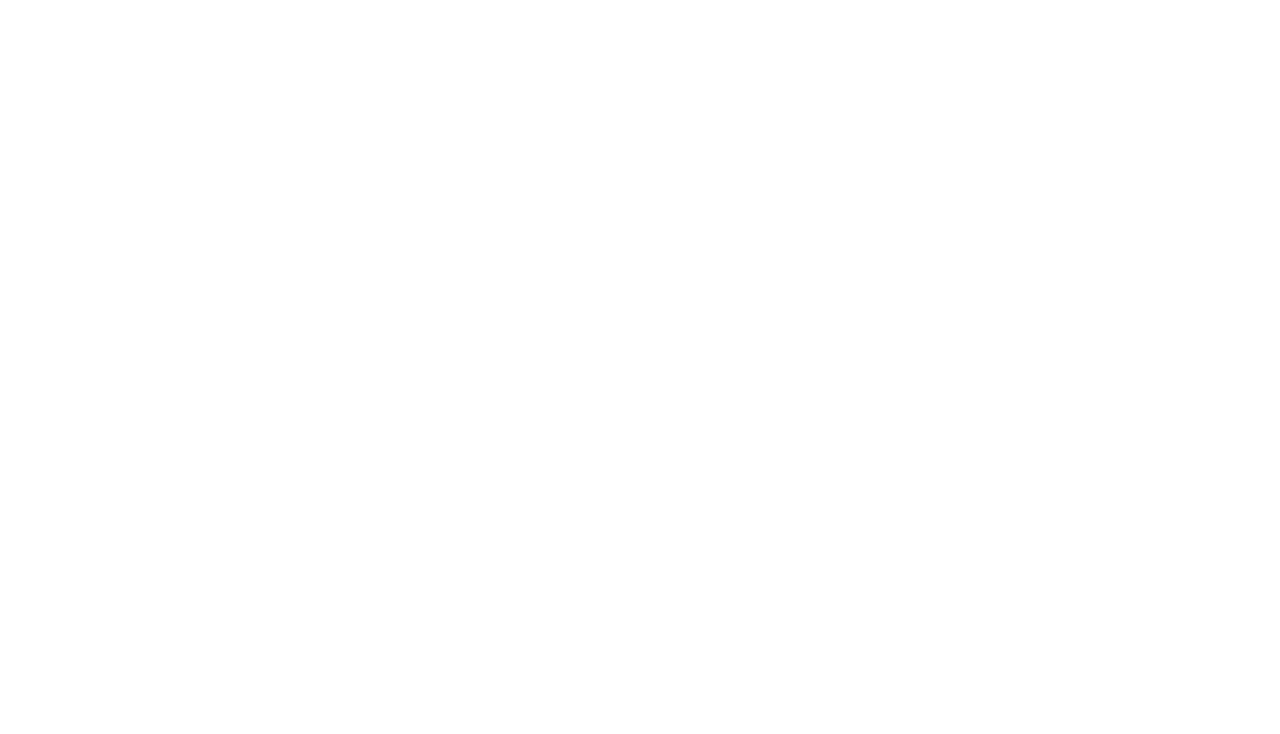
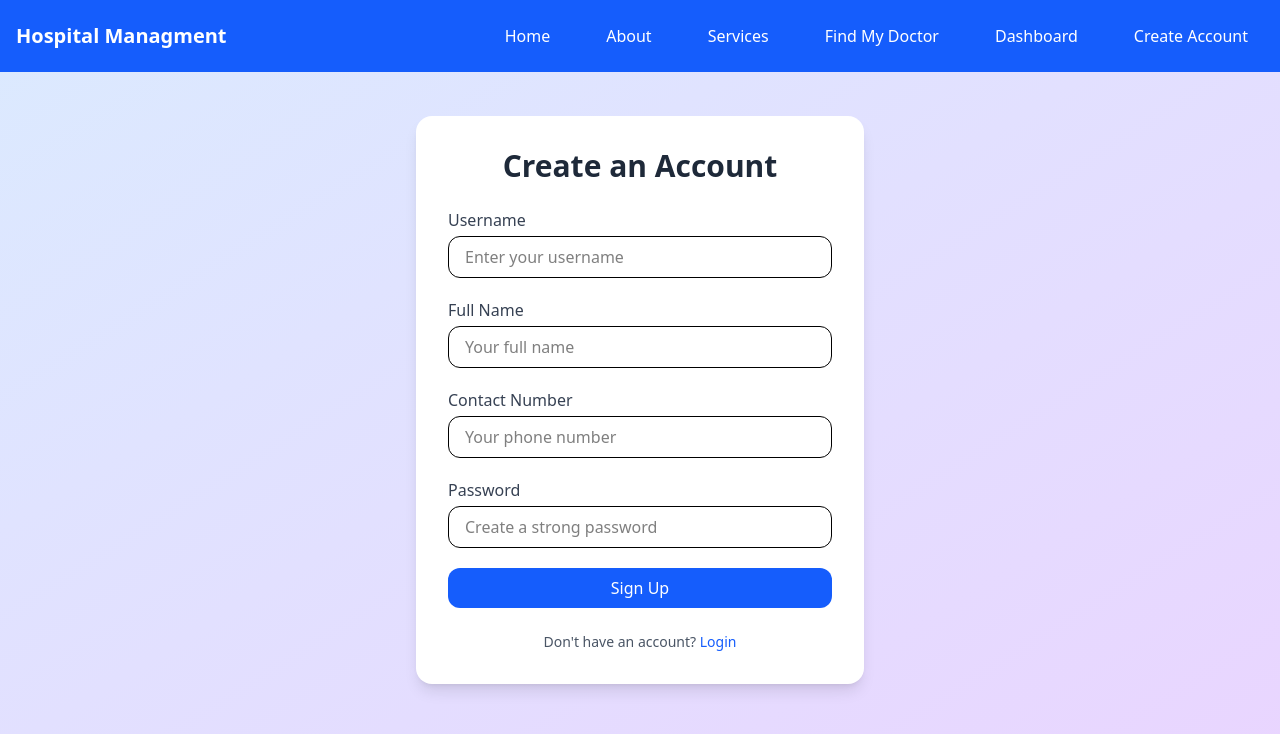
Before and after one commit to onkarhol999/hospital-management-frontend, a React (Vite) app: page /signUp in a window 1280 px wide. Before the commit this address had no page. Shown: the top 734 px of the page. Built offline with nearby package versions, Linux system fonts and the light colour scheme.

Commit message:
Login and signup Frontend added

```diff
--- a/src/App.jsx
+++ b/src/App.jsx
@@ -11,6 +11,8 @@
 import DocterDashBoardLogin from './componentas/DoctorDashBoardLogin'
 import Dashboard from './componentas/Dashboard';
 import EmailPage from './componentas/EmailPage';
+import UserSignUp from './componentas/UserSignUp';
+import UserLogin from './componentas/UserLogin';
 
 function App() {
   return (
@@ -27,6 +29,8 @@
         <Route path="/doctorDashBoardLogin" element={<DocterDashBoardLogin/>} />
         <Route path="/dashboard" element={<Dashboard />} />
         <Route path="/emailPage" element={<EmailPage />} />
+        <Route path="/signUp" element={<UserSignUp />} />
+        <Route path="/login" element={<UserLogin />} />
       </Routes>
     </Router>
   );
--- a/src/componentas/Navbar.jsx
+++ b/src/componentas/Navbar.jsx
@@ -17,7 +17,7 @@
         <li><Link to="/" className="block py-2 px-4">Home</Link></li>
         <li><Link to="/about" className="block py-2 px-4">About</Link></li>
         <li><Link to="/services" className="block py-2 px-4">Services</Link></li>
-        <li><Link to="/findMyDoctor" className="block py-2 px-4">Find My Doctor</Link></li>
+        <li><Link to="/login" className="block py-2 px-4">Find My Doctor</Link></li>
         <li><Link to="/doctorDashBoardLogin" className="block py-2 px-4">Dashboard</Link></li>
         <li><Link to="/createAccount" className="block py-2 px-4">Create Account</Link></li>
       </ul>
--- /dev/null
+++ b/src/componentas/UserLogin.jsx
@@ -0,0 +1,101 @@
+import React, { useState } from "react";
+import { useNavigate } from "react-router-dom";
+import Navbar from "./NavBar";
+import { Link } from "react-router-dom";
+
+const UserLogin = () => {
+  const [loginData, setLoginData] = useState({
+    userName: "",
+    password: "",
+  });
+
+  const [message, setMessage] = useState("");
+  const navigate = useNavigate();
+
+  const handleChange = (e) => {
+    const { name, value } = e.target;
+    setLoginData((prev) => ({
+      ...prev,
+      [name]: value,
+    }));
+  };
+
+  const handleLogin = async (e) => {
+    e.preventDefault();
+    try {
+      const response = await fetch("http://localhost:8080/loginUser", {
+        method: "POST",
+        headers: {
+          "Content-Type": "application/json",
+        },
+        body: JSON.stringify(loginData),
+      });
+
+      if (response.ok) {
+        setMessage("✅ Login successful!");
+        setTimeout(() => {
+          navigate("/findMyDoctor");
+        }, 1000);
+      } else {
+        setMessage("❌ Invalid username or password.");
+      }
+    } catch (error) {
+      console.error("Login Error:", error);
+      setMessage("⚠️ Something went wrong.");
+    }
+  };
+
+  return (
+    <div className="min-h-screen bg-gradient-to-br from-green-100 to-blue-200 flex items-center justify-center">
+        <Navbar/>
+      <div className="w-full max-w-md bg-white p-8 rounded-2xl shadow-lg">
+        <h2 className="text-3xl font-bold text-center text-gray-800 mb-6">Welcome Back</h2>
+        {message && <p className="mb-4 text-center text-sm text-green-600">{message}</p>}
+
+        <form onSubmit={handleLogin} className="space-y-5">
+          <div>
+            <label className="block text-gray-700 font-medium mb-1">Username</label>
+            <input
+              type="text"
+              name="userName"
+              value={loginData.userName}
+              onChange={handleChange}
+              required
+              placeholder="Enter your username"
+              className="w-full px-4 py-2 border rounded-xl focus:outline-none focus:ring-2 focus:ring-blue-400"
+            />
+          </div>
+
+          <div>
+            <label className="block text-gray-700 font-medium mb-1">Password</label>
+            <input
+              type="password"
+              name="password"
+              value={loginData.password}
+              onChange={handleChange}
+              required
+              placeholder="Enter your password"
+              className="w-full px-4 py-2 border rounded-xl focus:outline-none focus:ring-2 focus:ring-blue-400"
+            />
+          </div>
+
+          <button
+            type="submit"
+            className="w-full bg-blue-600 text-white py-2 rounded-xl hover:bg-blue-700 transition duration-300"
+          >
+            Login
+          </button>
+        </form>
+
+        <p className="text-sm text-center text-gray-600 mt-6">
+            Don't have an account?{" "}
+             <Link to="/signUp" className="text-blue-600 hover:underline">
+                        Sign up
+             </Link>
+        </p>
+      </div>
+    </div>
+  );
+};
+
+export default UserLogin;
--- /dev/null
+++ b/src/componentas/UserSignUp.jsx
@@ -0,0 +1,131 @@
+import React, { useState } from "react";
+import { useNavigate } from "react-router-dom"; // ← import useNavigate
+import Navbar from "./NavBar";
+import { Link } from "react-router-dom";
+
+const UserSignUp = () => {
+  const [formData, setFormData] = useState({
+    userName: "",
+    name: "",
+    contactNumber: "",
+    password: "",
+  });
+
+  const [message, setMessage] = useState("");
+  const navigate = useNavigate(); // ← initialize useNavigate
+
+  const handleChange = (e) => {
+    const { name, value } = e.target;
+    setFormData((prevData) => ({
+      ...prevData,
+      [name]: value,
+    }));
+  };
+
+  const handleSubmit = async (e) => {
+    e.preventDefault();
+    try {
+      const response = await fetch("http://localhost:8080/addUser", {
+        method: "POST",
+        headers: {
+          "Content-Type": "application/json",
+        },
+        body: JSON.stringify(formData),
+      });
+
+      if (response.ok) {
+        setMessage("🎉 User registered successfully!");
+        setFormData({ userName: "", name: "", contactNumber: "", password: "" });
+
+        setTimeout(() => {
+          navigate("/findMyDoctor"); // ← redirect to /findMyDoctor
+        }, 1000); // delay to show success message for a second
+      } else {
+        setMessage("❌ Failed to register user.");
+      }
+    } catch (error) {
+      console.error("Error:", error);
+      setMessage("⚠️ Error occurred while registering.");
+    }
+  };
+
+  return (
+    <div className="min-h-screen bg-gradient-to-br from-blue-100 to-purple-200 flex items-center justify-center">
+        <Navbar/>
+      <div className="w-full max-w-md bg-white p-8 rounded-2xl shadow-lg">
+        <h2 className="text-3xl font-extrabold text-center text-gray-800 mb-6">Create an Account</h2>
+        {message && <div className="mb-4 text-sm text-center text-green-600">{message}</div>}
+
+        <form onSubmit={handleSubmit} className="space-y-5">
+          <div>
+            <label className="block text-gray-700 font-medium mb-1">Username</label>
+            <input
+              type="text"
+              name="userName"
+              value={formData.userName}
+              onChange={handleChange}
+              required
+              className="w-full px-4 py-2 border rounded-xl focus:outline-none focus:ring-2 focus:ring-blue-400"
+              placeholder="Enter your username"
+            />
+          </div>
+
+          <div>
+            <label className="block text-gray-700 font-medium mb-1">Full Name</label>
+            <input
+              type="text"
+              name="name"
+              value={formData.name}
+              onChange={handleChange}
+              required
+              className="w-full px-4 py-2 border rounded-xl focus:outline-none focus:ring-2 focus:ring-blue-400"
+              placeholder="Your full name"
+            />
+          </div>
+
+          <div>
+            <label className="block text-gray-700 font-medium mb-1">Contact Number</label>
+            <input
+              type="text"
+              name="contactNumber"
+              value={formData.contactNumber}
+              onChange={handleChange}
+              required
+              className="w-full px-4 py-2 border rounded-xl focus:outline-none focus:ring-2 focus:ring-blue-400"
+              placeholder="Your phone number"
+            />
+          </div>
+
+          <div>
+            <label className="block text-gray-700 font-medium mb-1">Password</label>
+            <input
+              type="password"
+              name="password"
+              value={formData.password}
+              onChange={handleChange}
+              required
+              className="w-full px-4 py-2 border rounded-xl focus:outline-none focus:ring-2 focus:ring-blue-400"
+              placeholder="Create a strong password"
+            />
+          </div>
+
+          <button
+            type="submit"
+            className="w-full bg-blue-600 text-white py-2 rounded-xl hover:bg-blue-700 transition duration-300"
+          >
+            Sign Up
+          </button>
+        </form>
+
+         <p className="text-sm text-center text-gray-600 mt-6">
+            Don't have an account?{" "}
+            <Link to="/login" className="text-blue-600 hover:underline">
+                Login
+            </Link>
+        </p>
+      </div>
+    </div>
+  );
+};
+
+export default UserSignUp;
```
